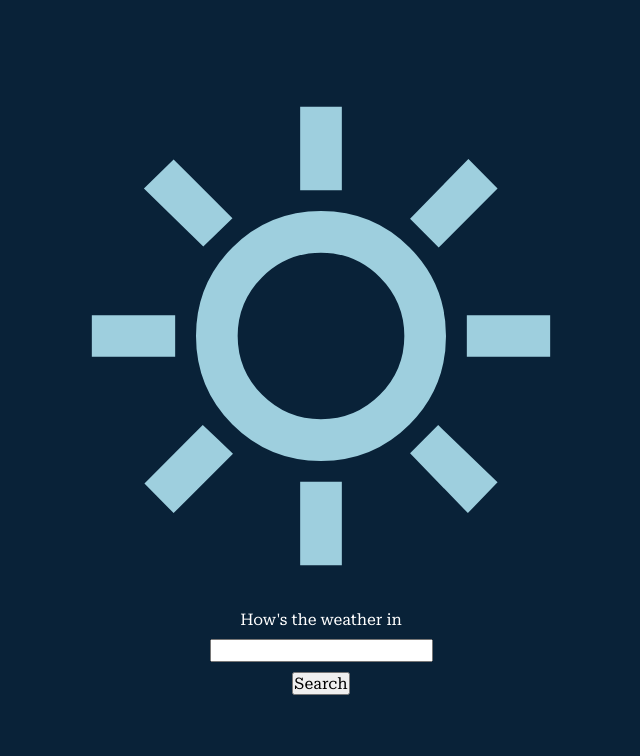
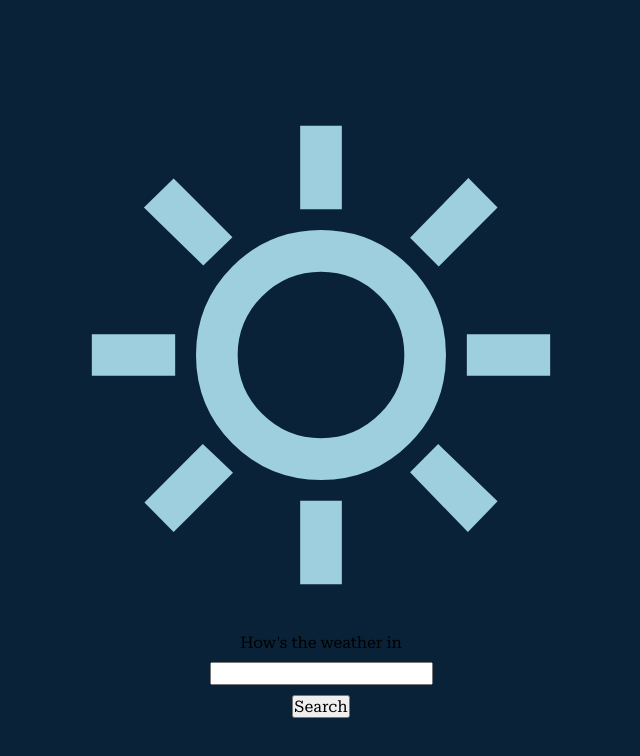
Before and after one commit to tristanacosta1/odin-weather-app, a website built with webpack: page src/template.html in a window 1280 px wide. Shown: the whole page, without its empty margins (319-959 px from the left). Built offline with nearby package versions, Linux system fonts and the light colour scheme.

Commit message:
Refactor layout to separate icon from main flow

```diff
--- a/src/index.js
+++ b/src/index.js
@@ -1,10 +1,10 @@
 import "./styles/main.css";
 import Sunny from "./assets/icons/sunny.svg";
 
-const bg = document.querySelector("#bg");
+const icon = document.querySelector("#icon");
 
 fetch(Sunny)
     .then((response) => response.text())
     .then((svg) => {
-        bg.innerHTML = svg;
+        icon.innerHTML = svg;
     });
--- a/src/styles/main.css
+++ b/src/styles/main.css
@@ -36,30 +36,46 @@ select {
     font: inherit;
 }
 
-#start-page {
+body {
+    position: relative;
+    background: #092238;
+}
+
+#icon {
+    position: absolute;
+    left: 50%;
+    top: 125px;
+    transform: translateX(-50%);
+}
+
+#icon svg {
+    height: 500px;
+    width: 500px;
+    transform: translateY(-20px);
+}
+
+#icon path {
+    fill: #9ecfde;
+}
+
+.start-view {
+    padding-top: 550px;
     display: flex;
     flex-direction: column;
     align-items: center;
     height: 100vh;
     justify-content: center;
-    background: #092238;
     font-family: "Roboto Serif";
 }
 
-#start-page label {
+.start-page label {
     color: white;
 }
 
-#bg svg {
-    height: 500px;
-    width: 500px;
-    transform: translateY(-20px);
+.place-input {
+    margin: 10px 0;
 }
 
-#bg path {
-    fill: #9ecfde;
+.hidden {
+    display: none;
 }
-
-#place {
-    margin: 10px 0;
-}
--- a/src/template.html
+++ b/src/template.html
@@ -6,11 +6,15 @@
         <title>Weather App</title>
     </head>
     <body>
-        <div id="start-page">
-            <div id="bg"></div>
-            <label for="place">How's the weather in</label>
-            <input type="text" id="place" name="place" />
-            <button type="button">Search</button>
-        </div>
+        <div id="icon"></div>
+
+        <main id="app">
+            <div id="start-view" class="start-view view">
+                <label for="place-input">How's the weather in</label>
+                <input type="text" id="place-input" name="place" class="place-input" />
+                <button type="button" id="search-button" class="search-button">Search</button>
+            </div>
+            <div id="weather-view" class="weather-view view"></div>
+        </main>
     </body>
 </html>
```
